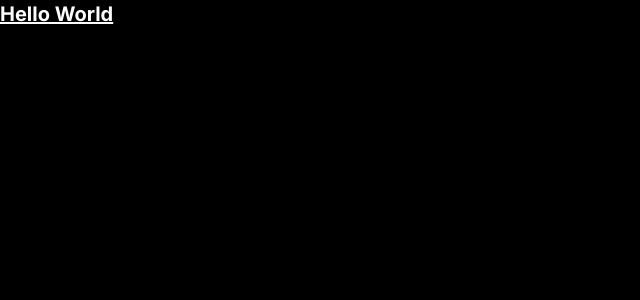
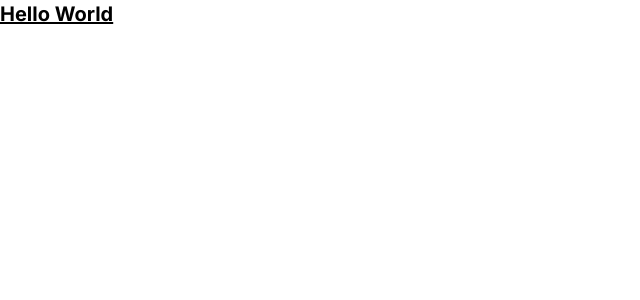
Before and after one commit to sixshootercat/pokemon_battle_simulator, a Next.js app in the folder apps/frontend/: page / in a window 1280 px wide. Shown: the top 300 px of the page, without its empty margins (0-640 px from the left). Built offline with nearby package versions, Linux system fonts and the light colour scheme.

Commit message:
update global styles a bit

```diff
--- a/apps/frontend/app/globals.css
+++ b/apps/frontend/app/globals.css
@@ -8,22 +8,6 @@
   --font-mono: ui-monospace, Menlo, Monaco, "Cascadia Mono", "Segoe UI Mono",
     "Roboto Mono", "Oxygen Mono", "Ubuntu Monospace", "Source Code Pro",
     "Fira Mono", "Droid Sans Mono", "Courier New", monospace;
-
-  --foreground-rgb: 255, 255, 255;
-  --background-start-rgb: 0, 0, 0;
-  --background-end-rgb: 0, 0, 0;
-
-  --callout-rgb: 20, 20, 20;
-  --callout-border-rgb: 108, 108, 108;
-  --card-rgb: 100, 100, 100;
-  --card-border-rgb: 200, 200, 200;
-
-  --glow-conic: conic-gradient(
-    from 180deg at 50% 50%,
-    #2a8af6 0deg,
-    #a853ba 180deg,
-    #e92a67 360deg
-  );
 }
 
 * {
```
